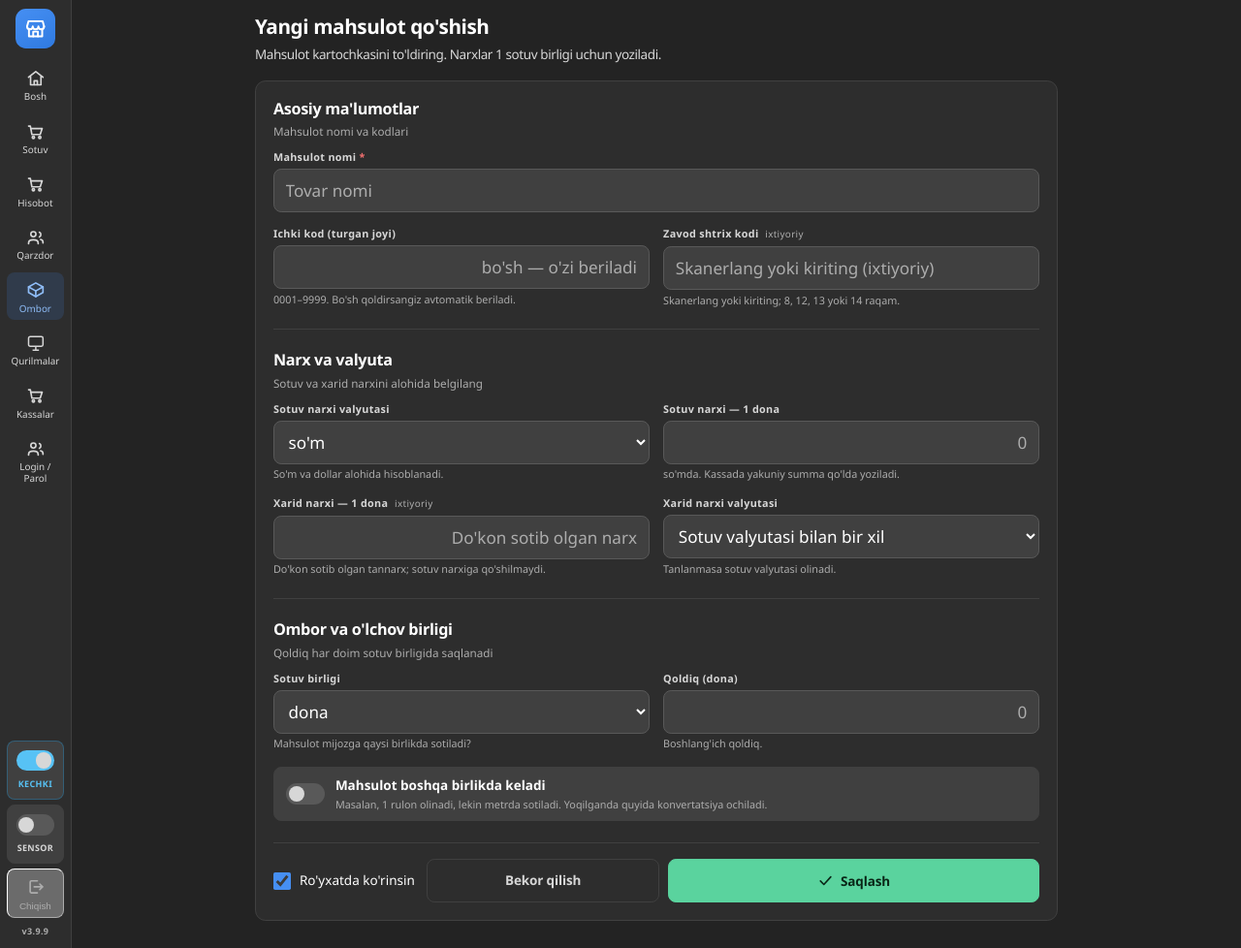
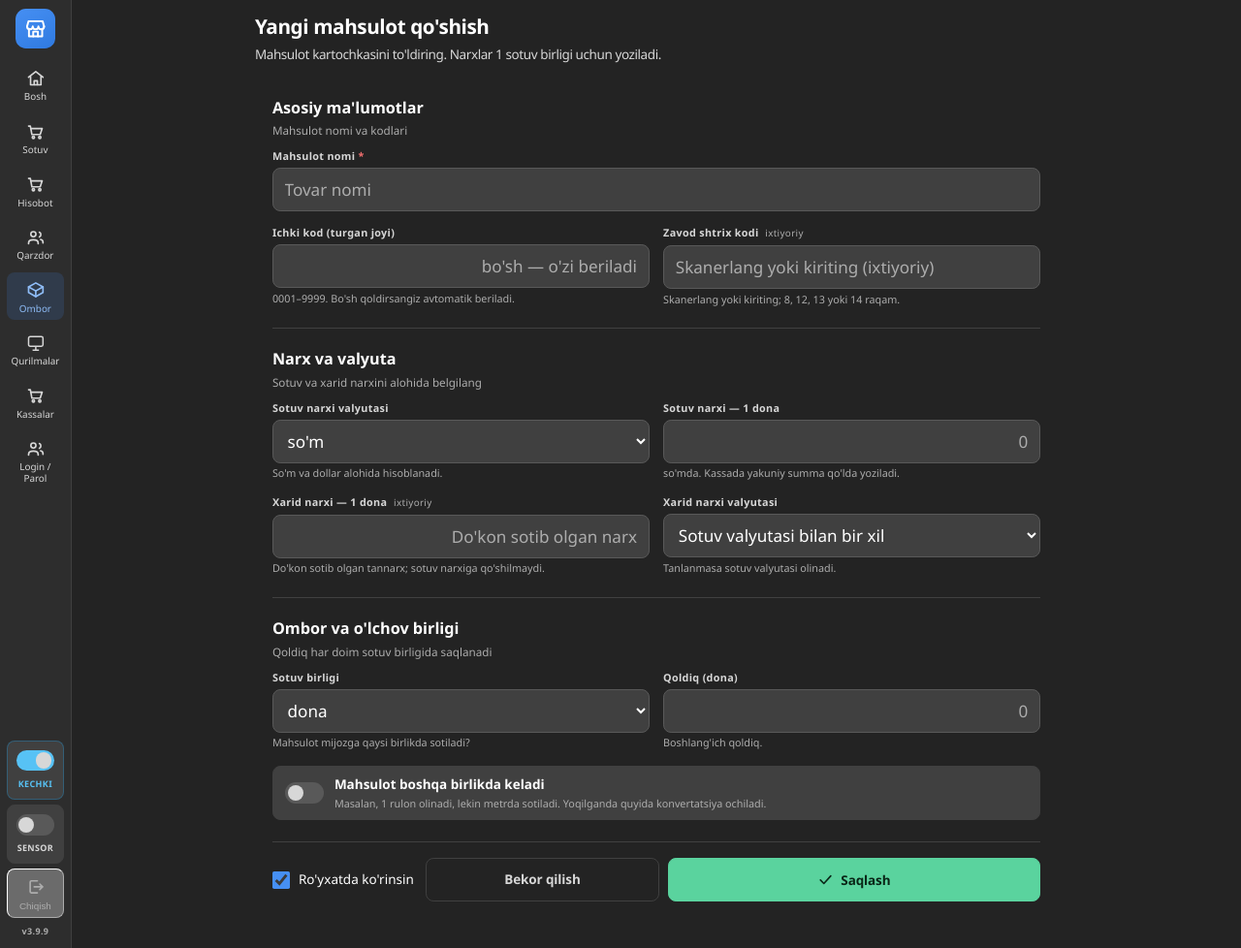
Before and after one commit to OSSWebDeveloper/ulugbek_xozmag, a Django app: page /ombor/yangi/ in a window 1280 px wide. Shown: the whole page at 97% size. Run offline with Django 5.2, Linux system fonts and the light colour scheme; the visitor is signed in with stand-in values (Sample User, id 1).

Commit message:
Remove remaining outer card from inventory product form

```diff
--- a/templates/ombor/mahsulot_form.html
+++ b/templates/ombor/mahsulot_form.html
@@ -13,7 +13,7 @@
     {% if mahsulot %}<span class="nishon kok">Kod: {{ mahsulot.qisqa_kod }}</span>{% endif %}
   </div>
 
-  <form method="post" class="quti mahsulot-forma" id="mahsulot-forma"
+  <form method="post" class="mahsulot-forma" id="mahsulot-forma"
         data-yangi="{{ yangi|yesno:'1,0' }}" autocomplete="off">
     {% csrf_token %}
     {% if form.non_field_errors %}
```
